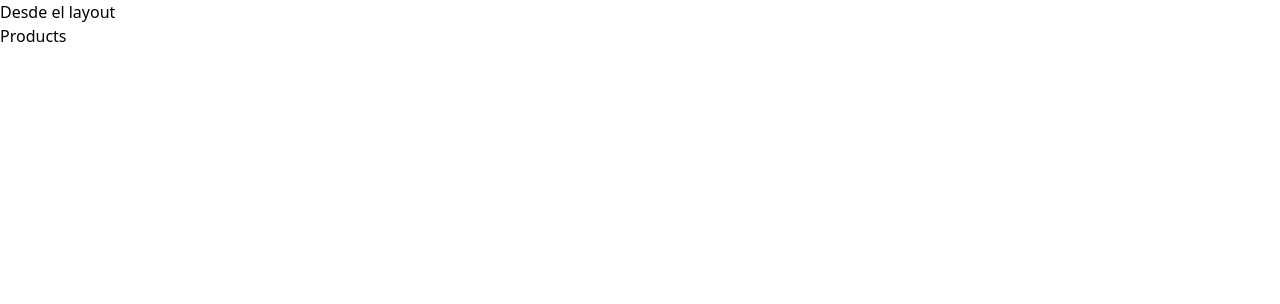
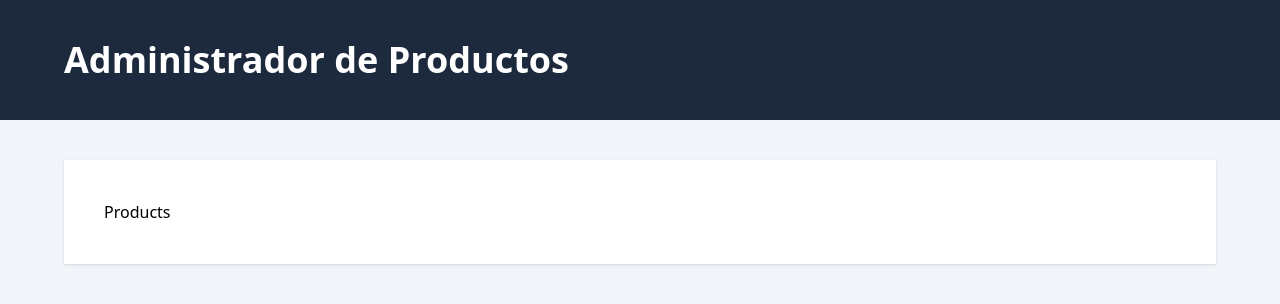
Before and after one commit to DilanMS28/REST_API_Typescript_frontend, a React (Vite) app: page / in a window 1280 px wide. Shown: the top 304 px of the page. Built offline with nearby package versions, Linux system fonts and the light colour scheme.

Commit message:
Layout: Agrega el diseño del layout y los estilos

```diff
--- a/index.html
+++ b/index.html
@@ -6,7 +6,7 @@
     <meta name="viewport" content="width=device-width, initial-scale=1.0" />
     <title>React y Node.js - FullStack TypeScript Sequelize TailwindCss </title>
   </head>
-  <body>
+  <body class="bg-slate-100">
     <div id="root"></div>
     <script type="module" src="/src/main.tsx"></script>
   </body>
--- a/src/layouts/Layout.tsx
+++ b/src/layouts/Layout.tsx
@@ -1,10 +1,17 @@
 import { Outlet } from "react-router-dom";
 
 export default function Layout() {
-  return (
-    <div>
-      <p>Desde el layout</p>
-      <Outlet />
-    </div>
-  )
+    return (
+        <>
+            <header className="bg-slate-800">
+                <div className="mx-auto max-w-6xl py-10">
+                    <h1 className="text-4xl font-extrabold text-white">Administrador de Productos</h1>
+                </div>
+            </header>
+
+            <main className="mt-10 mx-auto max-w-6xl p-10 shadow bg-white">
+                <Outlet />
+            </main>
+        </>
+    )
 }
```
